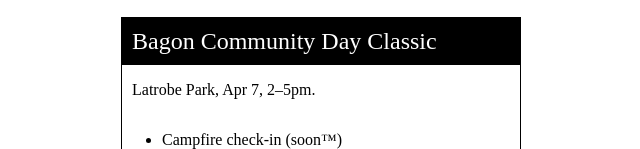
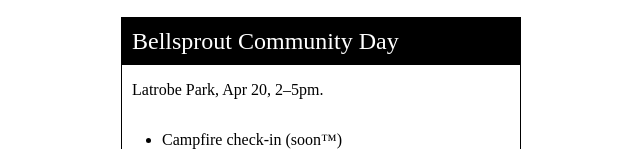
Before and after one commit to emilybennet/balt-pogo, a plain HTML site: page index.html in a window 1280 px wide. Shown: the part 248-397 px from the top of the page, without its empty margins (319-959 px from the left). Drawn offline with Linux system fonts and the light colour scheme.

Commit message:
🥊🐞

```diff
--- a/index.html
+++ b/index.html
@@ -45,8 +45,8 @@
     </section>
 
     <section>
-      <h2>Bagon Community Day Classic</h2>
-      <p>Latrobe Park, Apr 7, 2–5pm.</p>
+      <h2>Bellsprout Community Day</h2>
+      <p>Latrobe Park, Apr 20, 2–5pm.</p>
       <ul>
         <li>
           <span>Campfire check-in (soon™)</span>
```
